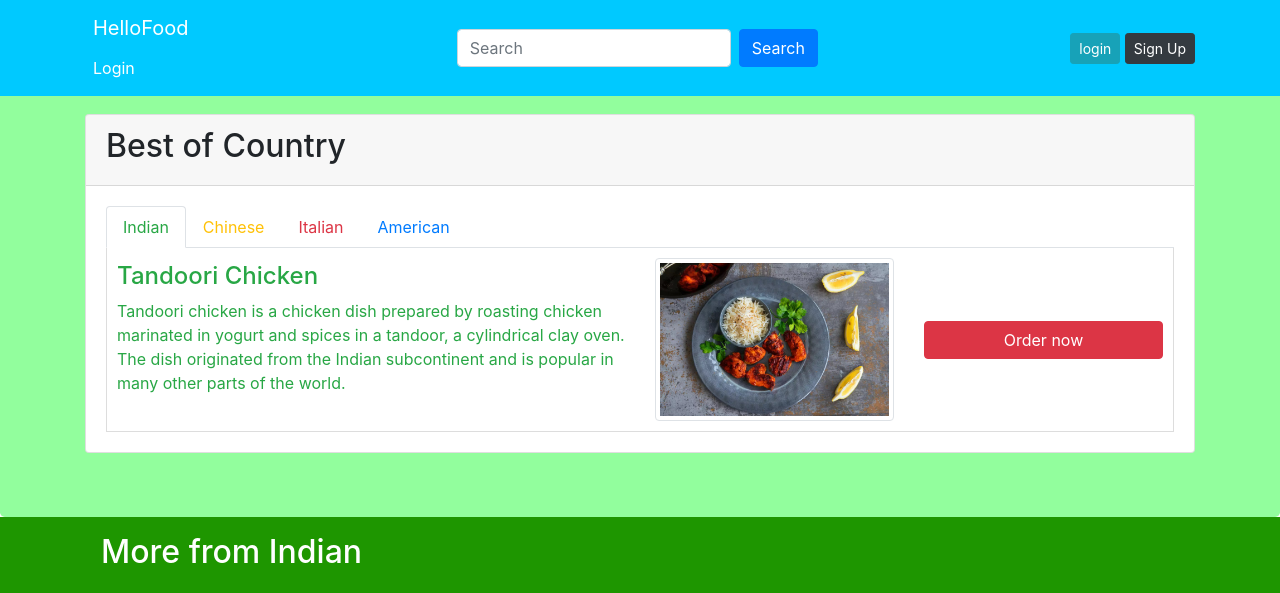
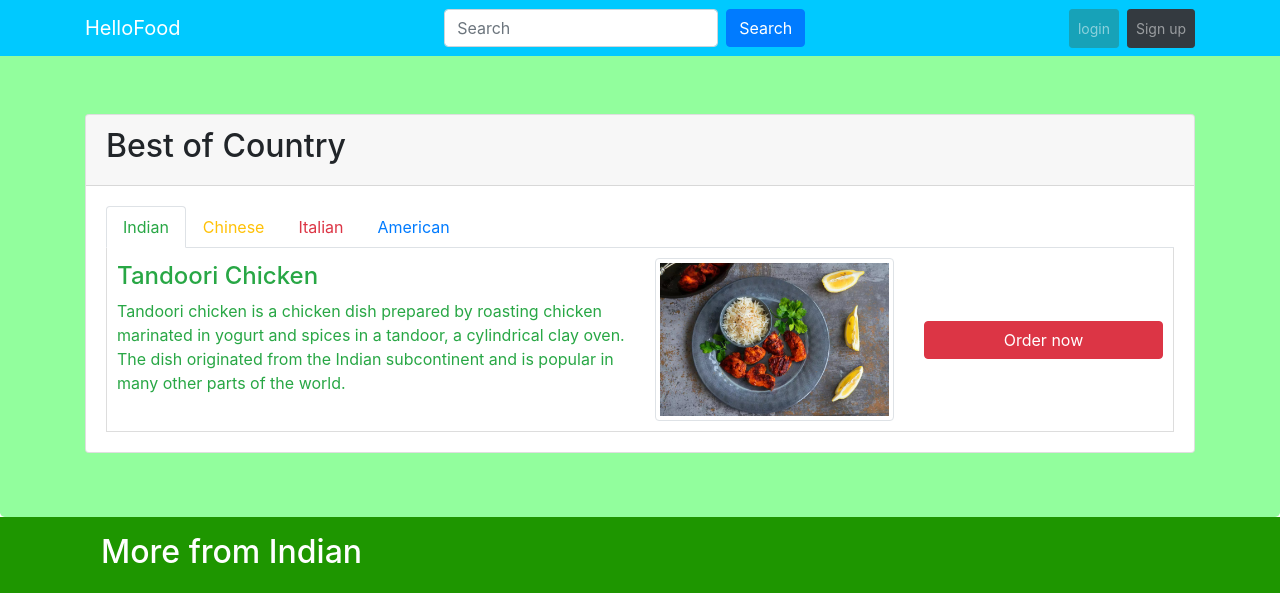
Before and after one commit to sachinkumar1997/test2, a website: page index.html in a window 1280 px wide. Shown: the top 593 px of the page. Drawn offline with nearby package versions, Linux system fonts and the light colour scheme.

Commit message:
navbar correct

```diff
--- a/index.html
+++ b/index.html
@@ -13,29 +13,28 @@
 <body>
     <nav class="navbar navbar-dark navbar-expand-sm navcolor fixed-top">
         <div class="container">
-            <div class="">
-                <button class="navbar-toggler" type="button" data-toggle="collapse" data-target="more">
-                     <span class="navbar-toggler-icon"></span>
-                </button>
-                <a class="navbar-brand ml-2" href="#">HelloFood</a>
-                <div class="collapse navbar-collapse" id="more">
-                    <ul class="navbar-nav mr-auto">
-                        <li class="nav-item active"><a class="nav-link" href="#">Login</a></li>
+
+            <a class="navbar-brand mr-auto" href="#">HelloFood</a>
+
+            <button class="navbar-toggler" type="button" data-toggle="collapse" data-target="#Navbar">
+                <span class="navbar-toggler-icon"></span>
+            </button>
+
+
+            <div class="collapse navbar-collapse" id="Navbar">
+
+                    <form class="form-inline ml-auto " action="search">
+                        <input class="form-control mr-sm-2" type="text" name="search" id="search" placeholder="Search">
+                        <button class="btn btn-primary my-2 my-sm-0" type="submit">Search</button>
+                    </form>
+
+                    <ul class="navbar-nav ml-auto">
+                        <li class="nav-item"><a class="nav-link btn btn-sm btn-info mr-md-2" href="#">login</a></li>
+                        <li class="nav-item"><a class="nav-link btn btn-sm btn-dark" href="#">Sign up</a></li>
                     </ul>
-                </div>
+
             </div>
 
-            <div class="">
-                <form class="form-inline" action="search">
-                    <input class="form-control mr-sm-2" type="text" name="search" id="search" placeholder="Search">
-                    <button class="btn btn-primary" type="submit">Search</button>
-                </form>
-            </div>
-            <div class="">
-                <a class=" btn btn-sm btn-info" href="#">login</a>
-                <a class="btn btn-sm btn-dark" href="#">Sign Up</a>
-            </div>
-        </div>
     </nav>
 
     <header class="jumbotron">
```
